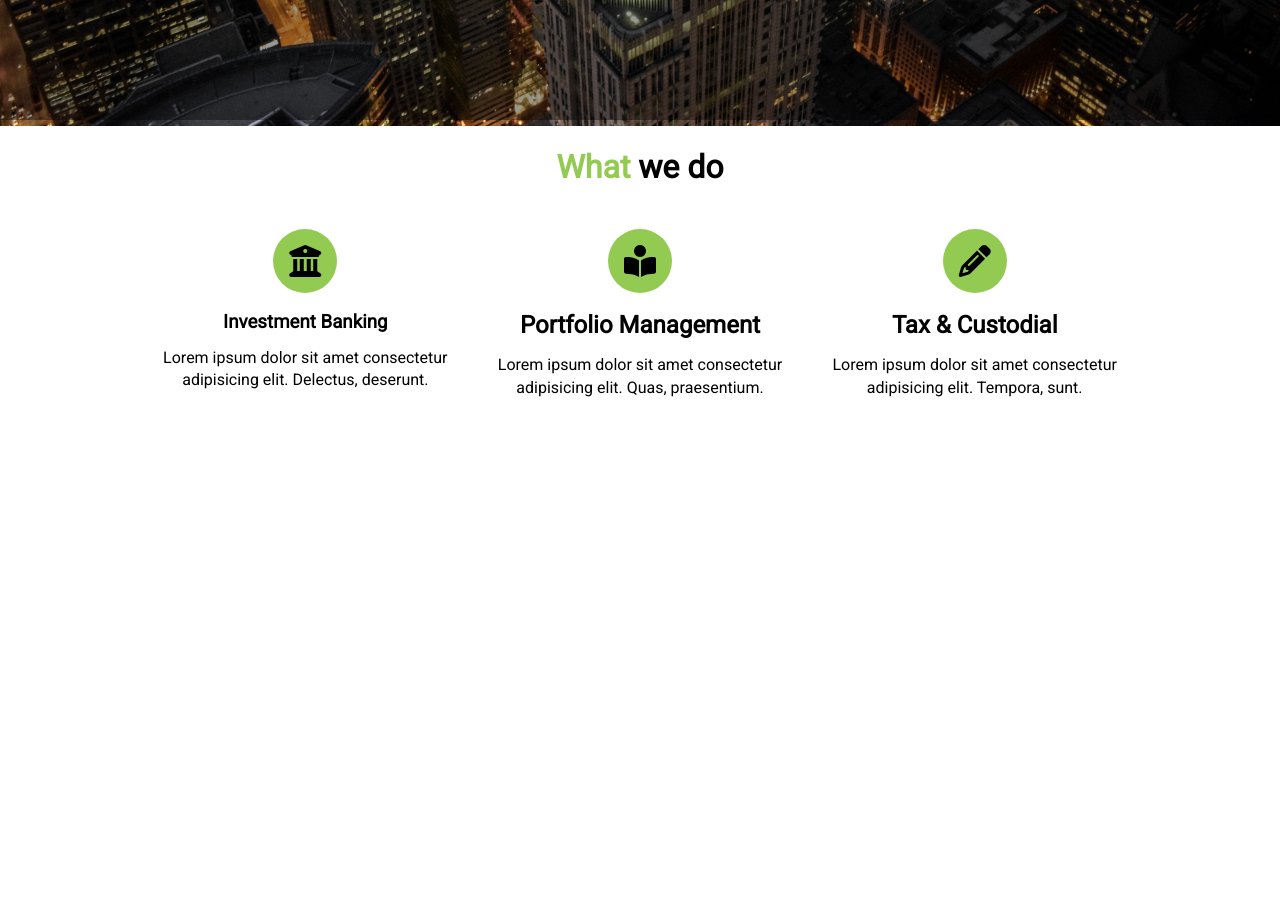
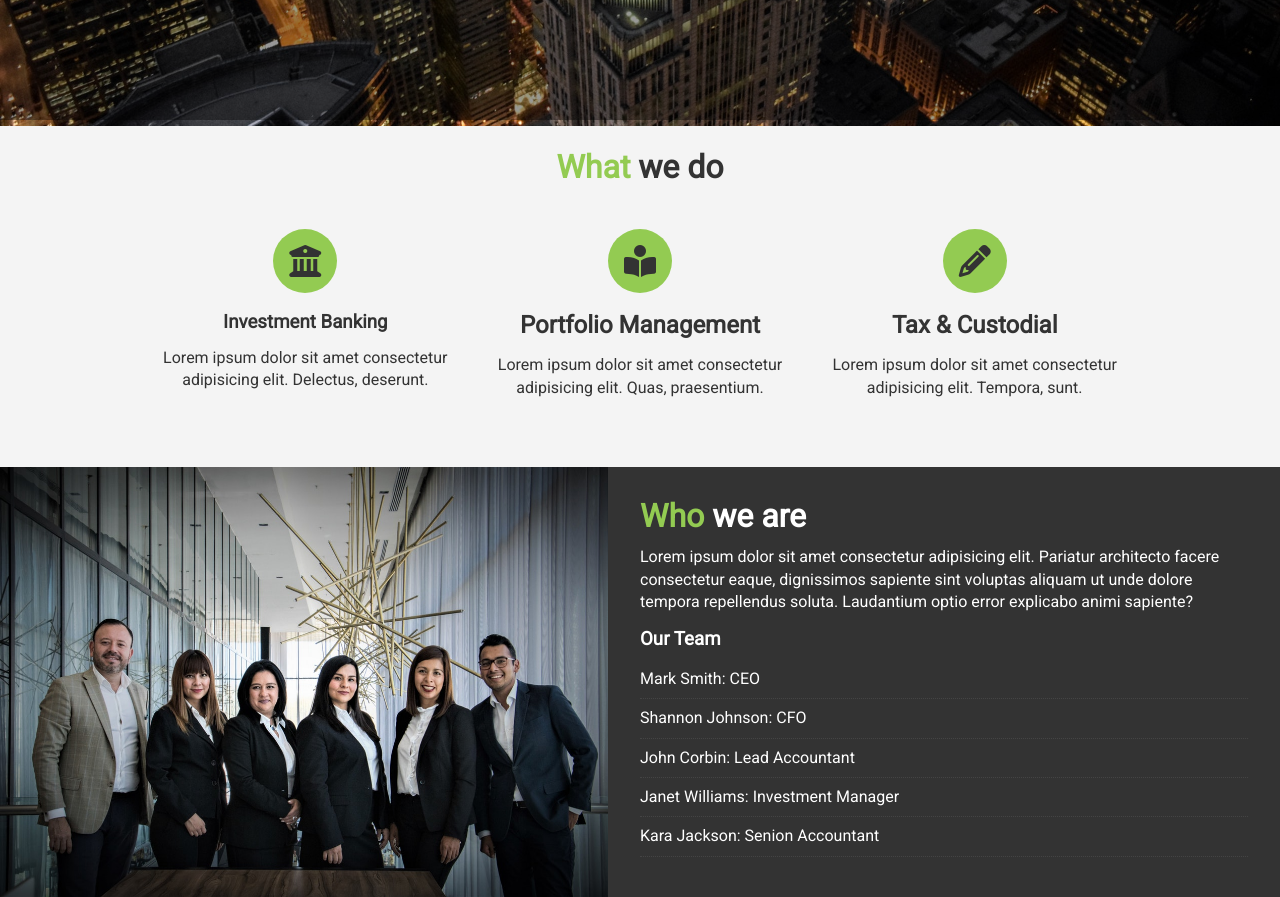
Before and after one commit to chrisgartsen/udemy-css-course, a plain HTML site: page edge-ledger/index.html in a window 1280 px wide. Shown: the part 740-1637 px from the top of the page. Before the commit the page ends 1207 px from the top, so only its background shows below. Drawn offline with Linux system fonts and the light colour scheme.

Commit message:
Add who section

```diff
--- a/edge-ledger/css/style.css
+++ b/edge-ledger/css/style.css
@@ -39,6 +39,16 @@ p {
 
 .text-center {
   text-align: center;
+}
+
+.bg-light {
+  background: #f4f4f4;
+  color: #333;
+}
+
+.bg-dark {
+  background: #333;
+  color: #fff;
 }
 
 .l-heading {
@@ -86,6 +96,28 @@ p {
 
 .py-3 {
   padding: 3rem 0;
+}
+
+.p-1 {
+  padding: 1.5rem;
+}
+
+.p-2 {
+  padding: 2rem;
+}
+
+.p-3 {
+  padding: 3rem;
+}
+
+.list {
+  margin: 0.5rem 0;
+  list-style: none;
+}
+
+.list li {
+  padding: 0.5rem 0;
+  border-bottom: #444 dotted 1px;
 }
 
 /* Navbar */
@@ -165,3 +197,17 @@ p {
   border-radius: 50%;
   margin-bottom: 1rem;
 }
+
+/* Section: Who */
+
+#who {
+  display: flex;
+}
+
+#who div {
+  flex: 1
+}
+
+#who .who-img {
+  background: url('../img/people.jpg') no-repeat center center/cover;
+}
--- a/edge-ledger/index.html
+++ b/edge-ledger/index.html
@@ -60,5 +60,28 @@
     </div>
   </section>
 
+  <section id="who">
+    <div class="who-img">
+
+    </div>
+    <div class="who-text bg-dark p-2">
+      <h2 class="m-heading"><span class="text-primary">Who</span> we are</h2>
+      <p>
+        Lorem ipsum dolor sit amet consectetur adipisicing elit. Pariatur architecto facere consectetur eaque,
+        dignissimos sapiente sint voluptas aliquam ut unde dolore tempora repellendus soluta. Laudantium optio error explicabo animi sapiente?
+      </p>
+      <h3>Our Team</h3>
+      <ul class="list">
+        <li>Mark Smith: CEO</li>
+        <li>Shannon Johnson: CFO</li>
+        <li>John Corbin: Lead Accountant</li>
+        <li>Janet Williams: Investment Manager</li>
+        <li>Kara Jackson: Senion Accountant</li>
+      </ul>
+    </div>
+  </section>
+
+
+
 </body>
 </html>
```
